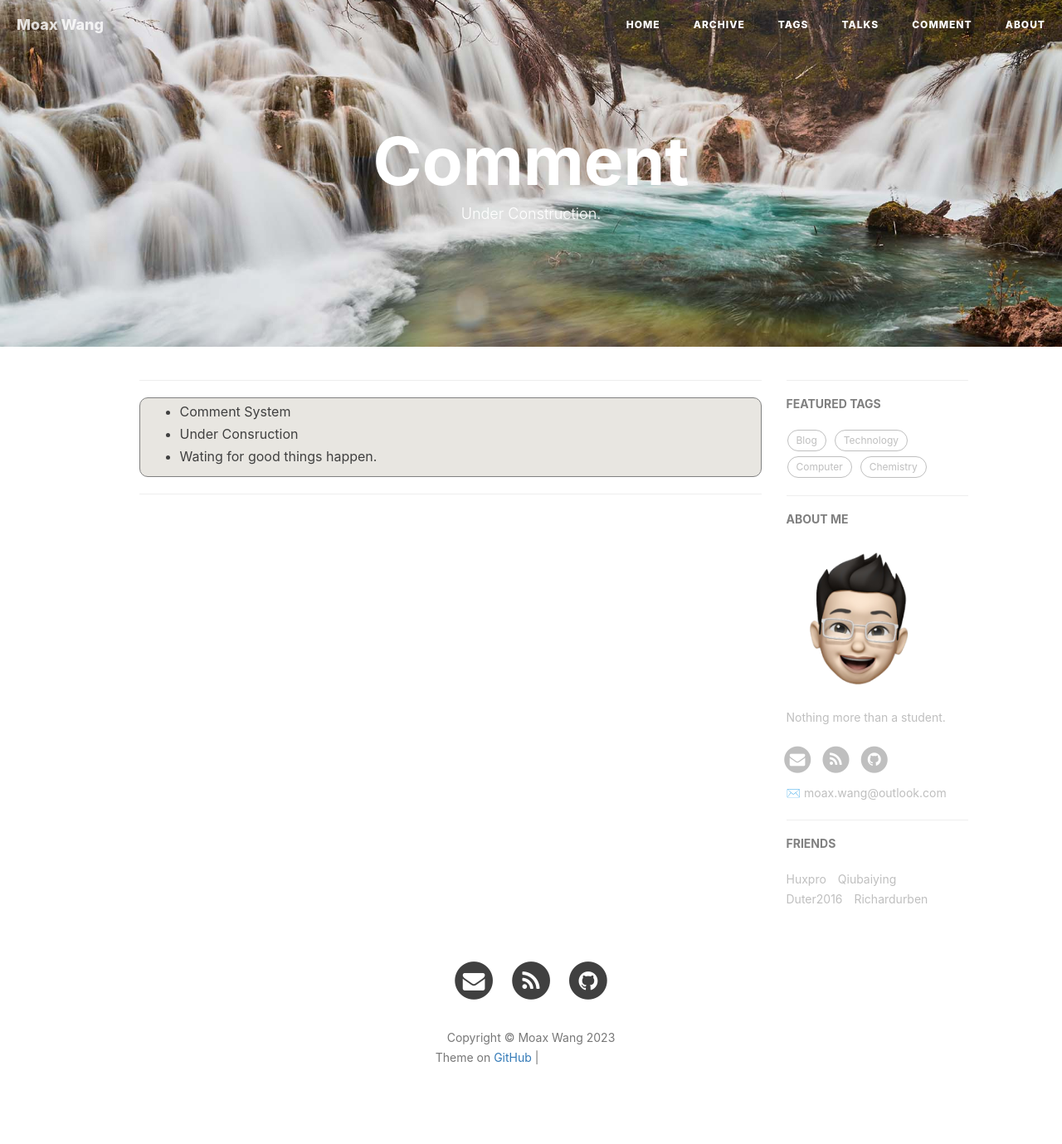
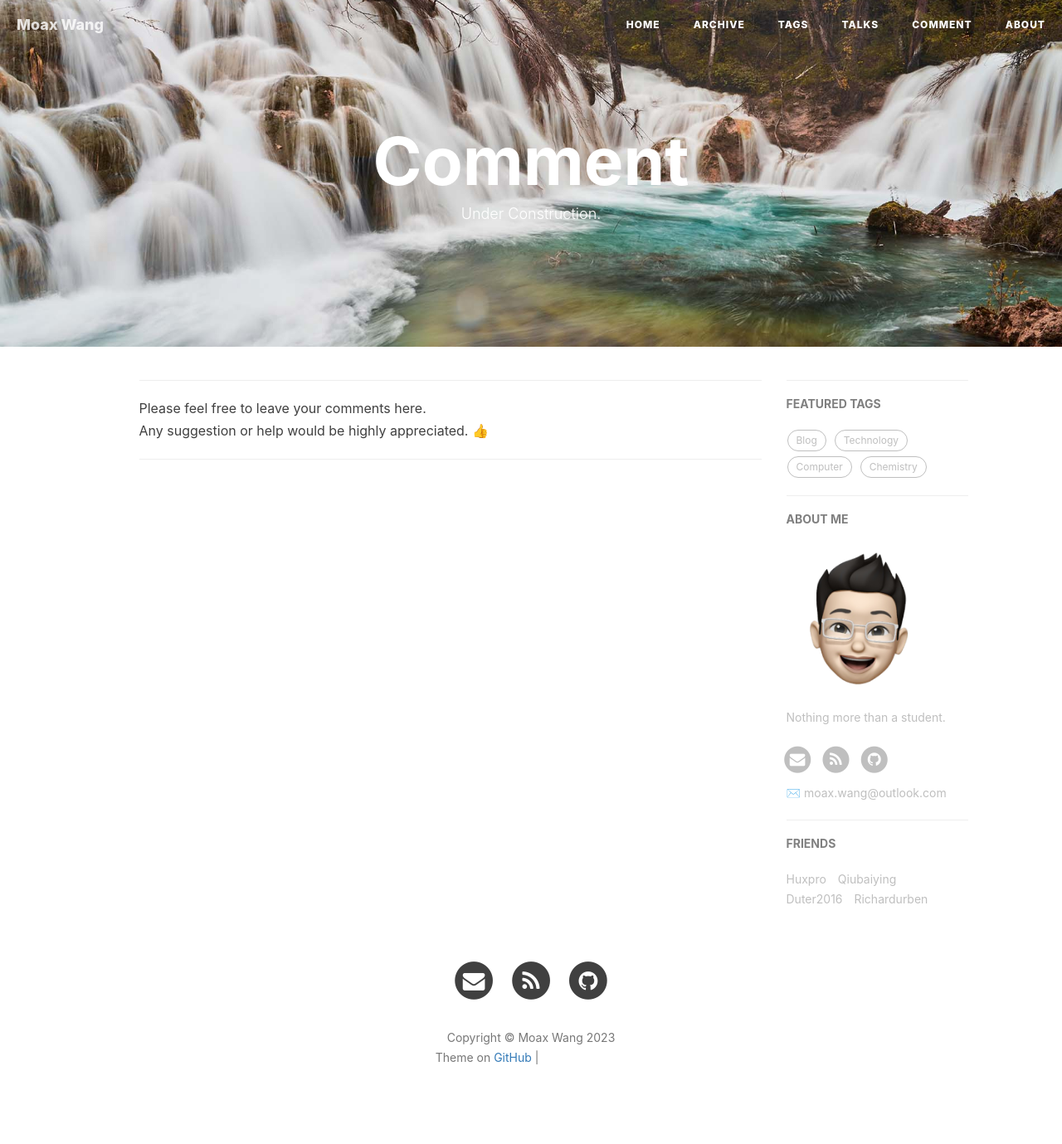
Before and after one commit to WinchellWang/winchellwang.github.io, a Jekyll site: the page built from 4comment.html, in a window 1280 px wide. Shown: the whole page at 83% size. Built offline with Jekyll 4.4.1, drawn with Linux system fonts in a browser that asks for light colours; nearby versions of some CDN libraries; comment, search, counter and statistics services are not loaded; grey boxes are pictures that could not be loaded.

Commit message:
Layout Update

```diff
--- a/4comment.html
+++ b/4comment.html
@@ -7,40 +7,28 @@
 ---
 
 <hr>
-<div style="background-color:#e8e6e1;
-                    border-radius: 10px 10px 10px 10px;
-                    -moz-border-radius: 10px 10px 10px 10px;
-                    -webkit-border-radius: 10px 10px 10px 10px;
-                    border: 1px solid gray;
-                    padding:3px 8px 0px 8px;"">
-<ul>
-<li>Comment System</li>
-<li>Under Consruction</li>
-<li>Wating for good things happen.</li>
-</ul>
+<div>
+Please feel free to leave your comments here.<br>
+Any suggestion or help would be highly appreciated. 👍
 </div>
 <hr>
 
+<!-- Gitalk 评论 start  -->
+{% if site.gitalk.enable %}
+<!-- Gitalk link  -->
+<link rel="stylesheet" href="https://unpkg.com/gitalk/dist/gitalk.css">
+<script src="https://unpkg.com/gitalk@latest/dist/gitalk.min.js"></script>
 
-<!--Gitalk评论start  -->
-{% if site.gitalk.enable %}
-<!-- 引入Gitalk评论插件  -->
-<link rel="stylesheet" href="https://lib.baomitu.com/gitalk/latest/gitalk.css">
-<script src="https://lib.baomitu.com/gitalk/latest/gitalk.min.js"></script>
-<h4 align="left">「Github登录用户留言」：</h4>
 <div id="gitalk-container"></div>
-<!-- 引入一个生产md5的js，用于对id值进行处理，防止其过长 -->
-<!-- Thank DF:https://github.com/NSDingFan/NSDingFan.github.io/issues/3#issuecomment-407496538 -->
-<script src="{{ site.baseurl }}/js/md5.min.js"></script>
-<script type="text/javascript">
+    <script type="text/javascript">
     var gitalk = new Gitalk({
     clientID: '{{site.gitalk.clientID}}',
     clientSecret: '{{site.gitalk.clientSecret}}',
     repo: '{{site.gitalk.repo}}',
     owner: '{{site.gitalk.owner}}',
     admin: ['{{site.gitalk.admin}}'],
-    distractionFreeMode: {{site.gitalk.distractionFreeMode}},
-    id: md5(location.pathname),
+    distractionFreeMode: false,
+    id: 'comment',
     });
     gitalk.render('gitalk-container');
 </script>
```
